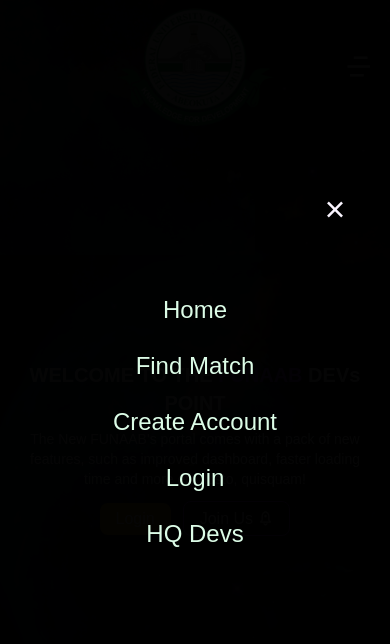
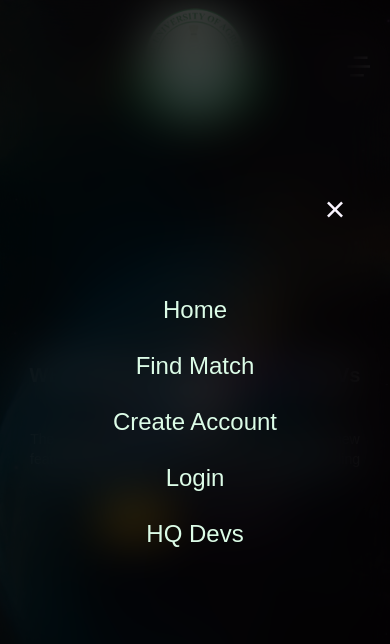
Before and after one commit to benjaminnkem/funaab-devs-portal, a Next.js app: page / in a window 390 px wide. Both pictures are taken after a click on the element 358 px from the left and 66 px from the top of the page. Shown: the top 644 px of the page. Built offline with nearby package versions, Linux system fonts and the light colour scheme; a web font is replaced by a local one.

Commit message:
Reconstructed Navbar

```diff
--- a/components/Navbar.js
+++ b/components/Navbar.js
@@ -1,54 +1,12 @@
 import Image from "next/image";
 import navStyles from "./styles/navbar.module.css";
-import { useRef } from "react";
+import { useState } from "react";
 import Link from "next/link";
 
 const Navbar = ({ bgColor, textColor }) => {
-  const navIconRef = useRef(null);
-  const menuElRef1 = useRef(null);
-  const menuElRef2 = useRef(null);
-  const menuElRef3 = useRef(null);
-  const menuElRef4 = useRef(null);
-  const menuElRef5 = useRef(null);
-
-  function expandMenu() {
-    navIconRef.current.style.opacity = "1";
-    navIconRef.current.style.zIndex = "20";
-
-    menuElRef1.current.style.opacity = "1";
-    menuElRef1.current.style.transform = "translateY(0)";
-
-    menuElRef2.current.style.opacity = "1";
-    menuElRef2.current.style.transform = "translateY(0)";
-
-    menuElRef3.current.style.opacity = "1";
-    menuElRef3.current.style.transform = "translateY(0)";
-
-    menuElRef4.current.style.opacity = "1";
-    menuElRef4.current.style.transform = "translateY(0)";
-
-    menuElRef5.current.style.opacity = "1";
-    menuElRef5.current.style.transform = "translateY(0)";
-  }
-
-  function collapseMenu() {
-    navIconRef.current.style.opacity = "0";
-    navIconRef.current.style.zIndex = "-10";
-
-    menuElRef1.current.style.opacity = "0";
-    menuElRef1.current.style.transform = "translateY(200%)";
-
-    menuElRef2.current.style.opacity = "0";
-    menuElRef2.current.style.transform = "translateY(200%)";
-
-    menuElRef3.current.style.opacity = "0";
-    menuElRef3.current.style.transform = "translateY(200%)";
-
-    menuElRef4.current.style.opacity = "0";
-    menuElRef4.current.style.transform = "translateY(200%)";
-
-    menuElRef5.current.style.opacity = "0";
-    menuElRef5.current.style.transform = "translateY(200%)";
+  const [isMenuOpen, setIsMenuOpen] = useState(false);
+  function toggleMobileMenu() {
+    setIsMenuOpen(!isMenuOpen);
   }
 
   return (
@@ -88,32 +46,33 @@ const Navbar = ({ bgColor, textColor }) => {
           </nav>
 
           <div className="relative flex items-center space-x-6 md:hidden">
-            <div onClick={expandMenu} className="absolute right-0 cursor-pointer">
+            <div onClick={toggleMobileMenu} className="absolute right-0 cursor-pointer">
               <i className="text-3xl ri-menu-4-line"></i>
             </div>
           </div>
 
-          <div id="menu-list" className={navStyles.menuList} ref={navIconRef}>
-            <div className="absolute right-10 sm:right-16 top-48 sm:top-44" onClick={collapseMenu}>
+          <div
+            id="menu-list"
+            className={`absolute md:hidden top-0 left-0 w-full h-full bg-black bg-opacity-70 backdrop-blur-xl grid place-content-center text-center ${
+              isMenuOpen ? "opacity-100 z-20" : "-z-20 opacity-0"
+            }`}
+          >
+            <div className="absolute right-10 sm:right-16 top-48 sm:top-44" onClick={toggleMobileMenu}>
               <i className="text-3xl ri-close-line"></i>
             </div>
 
             <ul className="grid h-full my-auto space-y-6 text-2xl text-green-100 place-content-center first:mt-4 last:mb-4">
-              <li className={navStyles.menuElem} ref={menuElRef1}>
+              <li className={navStyles.menuElem}>
                 <Link href="/">Home</Link>
               </li>
-              <li className={navStyles.menuElem} ref={menuElRef2}>
-                Find Match
-              </li>
-              <li className={navStyles.menuElem} ref={menuElRef3}>
+              <li className={navStyles.menuElem}>Find Match</li>
+              <li className={navStyles.menuElem}>
                 <Link href="/auth/signup">Create Account</Link>
               </li>
-              <li className={navStyles.menuElem} ref={menuElRef4}>
+              <li className={navStyles.menuElem}>
                 <Link href="/auth/login">Login</Link>
               </li>
-              <li className={navStyles.menuElem} ref={menuElRef5}>
-                HQ Devs
-              </li>
+              <li className={navStyles.menuElem}>HQ Devs</li>
             </ul>
           </div>
         </div>
--- a/components/styles/navbar.module.css
+++ b/components/styles/navbar.module.css
@@ -33,7 +33,7 @@
   border: 4px red solid;
 } */
 
-.menuElem {
+/* .menuElem {
   transition: all 0.5s;
   transform: translateY(200%);
   opacity: 0;
@@ -53,7 +53,7 @@
 
 .menuElem:nth-child(5) {
   transition-delay: 0.9s;
-}
+} */
 
 @media screen and (min-width: 768px) {
   .menuList {
```
